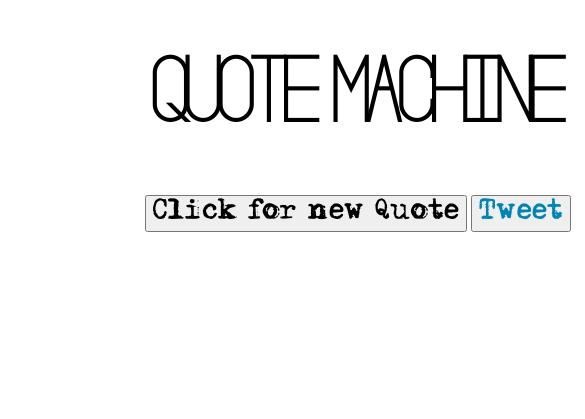
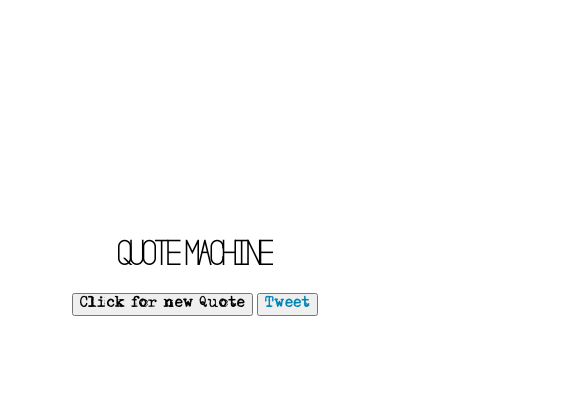
Before and after one commit to Lenocam/quote_machine, a plain HTML site: page index.html in a window 390 px wide. Shown: the top 419 px of the page, 585 px wide, since content can reach past the window. Drawn offline with nearby package versions, Linux system fonts and the light colour scheme.

Commit message:
added responsive element to adjust app for smaller screens

```diff
--- a/css/styles.css
+++ b/css/styles.css
@@ -19,6 +19,7 @@ body {
   justify-content: center;
   flex-direction: column;
   text-align: center;
+  position: absolute;
 }
 
 h1 {
@@ -59,3 +60,18 @@ button {
   text-align: center;
   flex-direction: column;
 }
+
+@media (min-width: 300px) and (max-width: 700px) {
+  h1 { font-size: 30px; }
+  .center-div {
+    width: 340px;
+    position: fixed;
+  }
+
+  button {
+    font-size: 14px;
+  }
+  .quoteBox {
+    font-size: 12px;
+  }
+}
```
